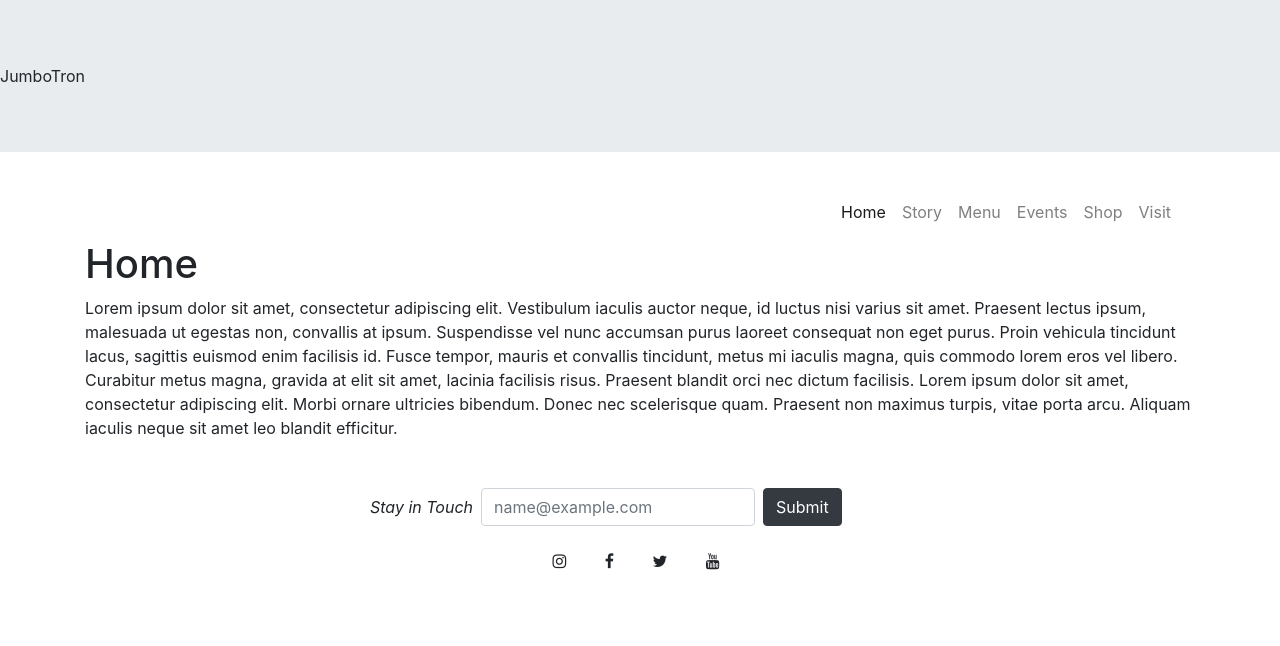
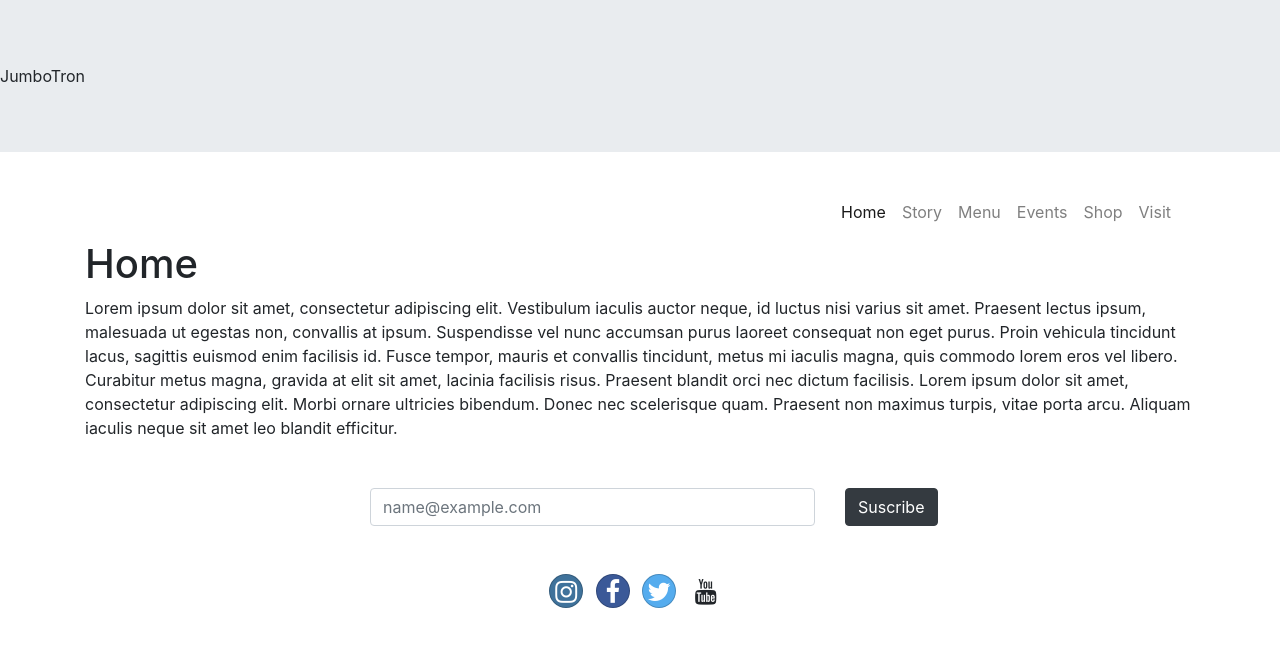
Before and after one commit to jsantos108/cafeproj, a website: page index.html in a window 1280 px wide. Drawn offline with nearby package versions, Linux system fonts and the light colour scheme.

Commit message:
Centered Suscribe Form

```diff
--- a/index.html
+++ b/index.html
@@ -13,6 +13,10 @@
     <link
       rel="stylesheet"
       href="node_modules/font-awesome/css/font-awesome.min.css"
+    />
+    <link
+      rel="stylesheet"
+      href="node_modules/bootstrap-social/bootstrap-social.css"
     />
     <title>Obet & Del's</title>
   </head>
@@ -62,12 +66,10 @@
 
     <div class="container mt-5">
       <div class="row">
-        <div class="col offset-3">
-          <form class="form-inline ">
-            <div class="form-group">
-              <label for="suscribeEmail" class="mr-2 font-italic"
-                >Stay in Touch</label
-              >
+        <div class="col">
+          <form class="form ">
+            <div class="row">
+              <div class="col-7 offset-1 col-md-5 offset-md-3">
                 <input
                   type="email"
                   class="form-control mr-2"
@@ -75,28 +77,36 @@
                   placeholder="name@example.com"
                 />
               </div>
-
-            <button class="btn btn-dark">Submit</button>
+              <div class="col">
+                <button class="btn btn-dark">Suscribe</button>
+              </div>
+            </div>
           </form>
         </div>
       </div>
     </div>
 
     <div class="row">
-      <div class="col text-center mt-3">
+      <div class="col text-center mt-5">
         <a
           href="http://instagram.com/"
-          class="btn btn-social-icon btn-instagram"
-          ><i class="fa fa-instagram mr-2 mb-2"></i
+          class="btn btn-social-icon btn-instagram rounded-circle mr-2 mb-2"
+          ><i class="fa fa-instagram"></i
         ></a>
-        <a href="http://facebook.com/" class="btn btn-social-icon btn-facebook"
-          ><i class="fa fa-facebook mr-2 mb-2"></i
+        <a
+          href="http://facebook.com/"
+          class="btn btn-social-icon btn-facebook rounded-circle mr-2 mb-2"
+          ><i class="fa fa-facebook"></i
         ></a>
-        <a href="http://twitter.com/" class="btn btn-social-icon btn-twitter"
-          ><i class="fa fa-twitter mr-2 mb-2"></i
+        <a
+          href="http://twitter.com/"
+          class="btn btn-social-icon btn-twitter rounded-circle mr-2 mb-2"
+          ><i class="fa fa-twitter"></i
         ></a>
-        <a href="http://youtube.com/" class="btn btn-social-icon btn-youtube"
-          ><i class="fa fa-youtube mr-2 mb-2"></i
+        <a
+          href="http://youtube.com/"
+          class="btn btn-social-icon btn-youtube rounded-circle mr-2 mb-2"
+          ><i class="fa fa-youtube"></i
         ></a>
       </div>
     </div>
--- a/package.json
+++ b/package.json
@@ -15,6 +15,7 @@
   },
   "dependencies": {
     "bootstrap": "^4.0.0",
+    "bootstrap-social": "^5.1.1",
     "font-awesome": "^4.7.0",
     "jquery": "^3.3.1",
     "popper.js": "^1.12.9"
```
Also changed, not shown: 1 other file. Lines whose indentation alone changed are shown as unchanged.
